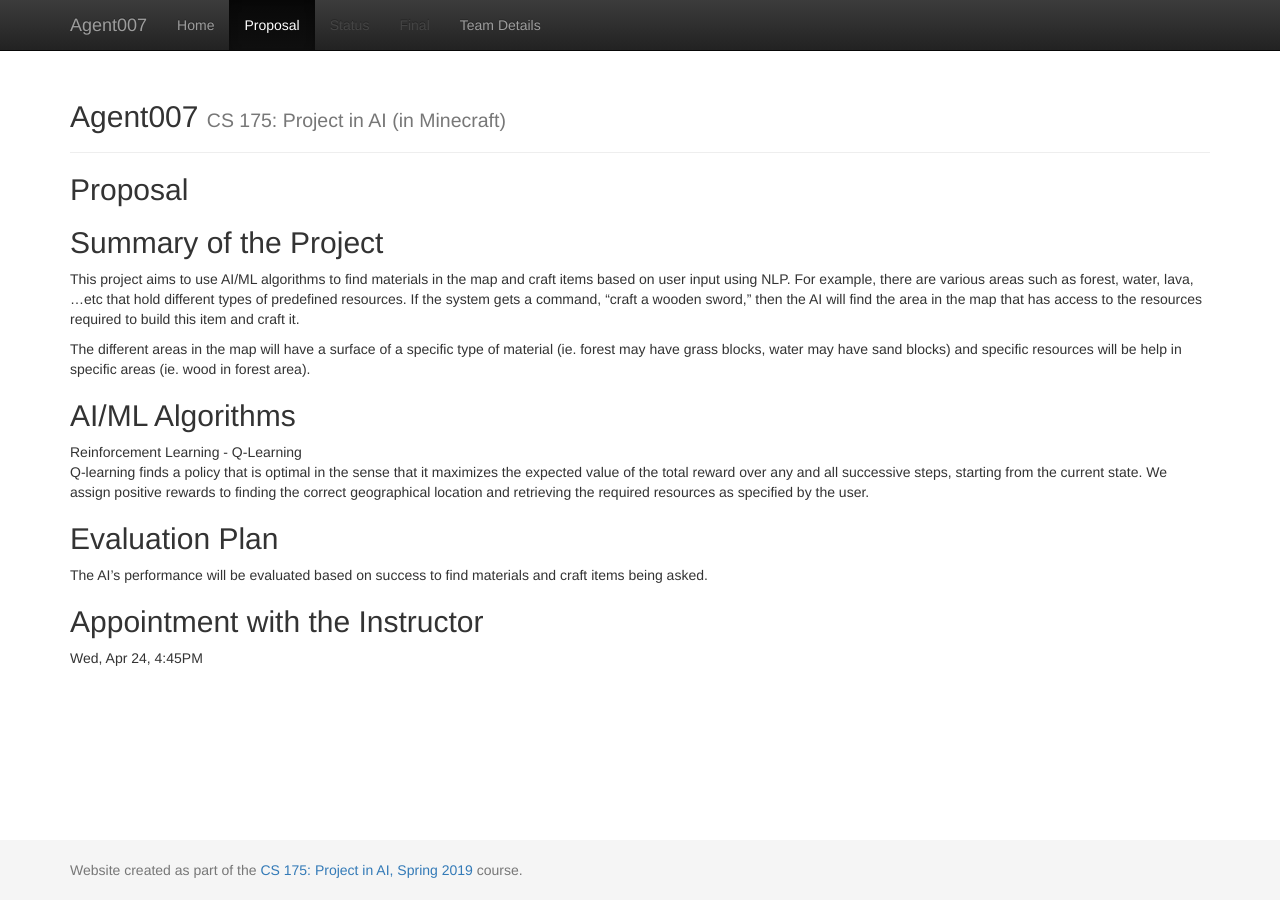
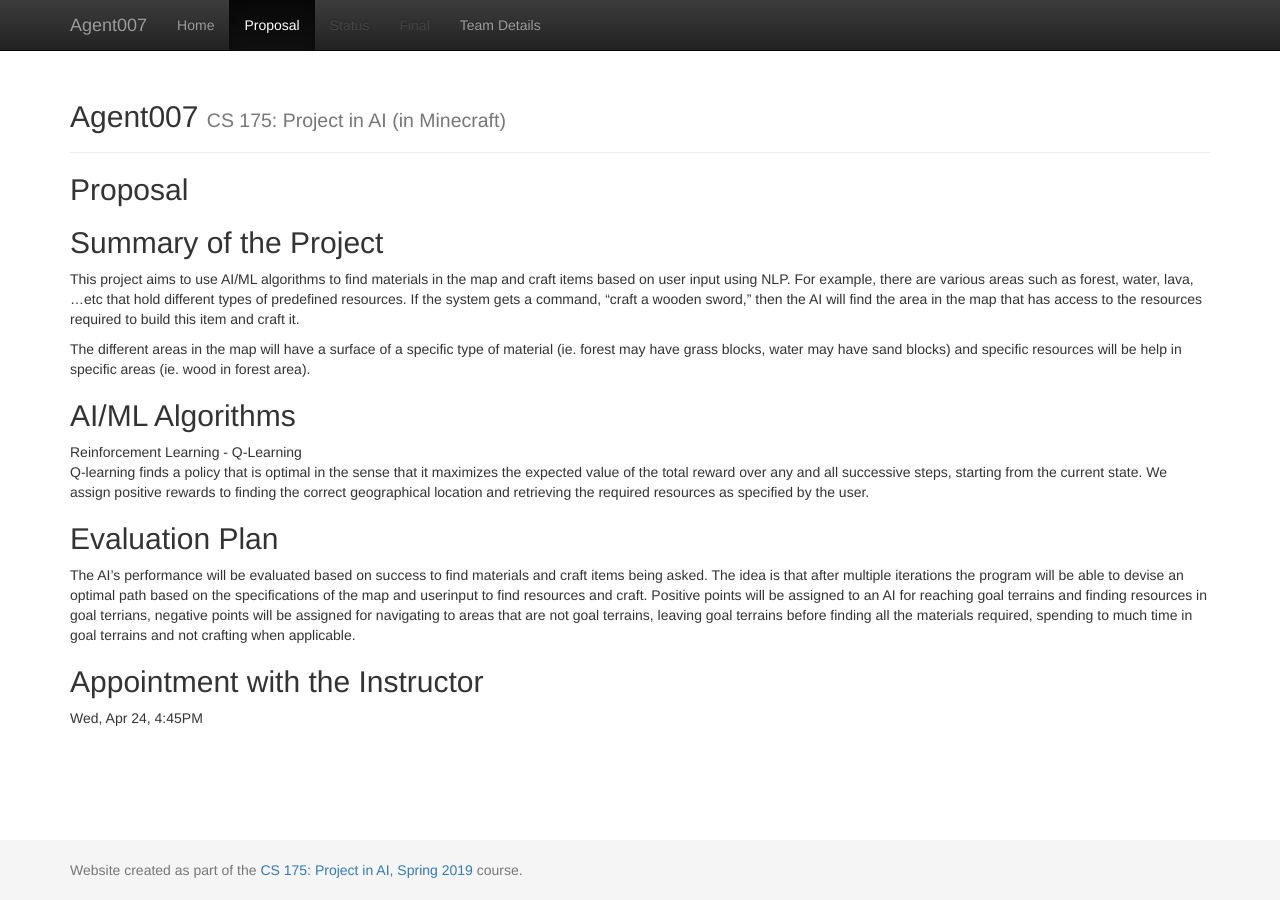
Before and after one commit to KumarHX/Agent007, a Jekyll site: the page built from docs/proposal.md, in a window 1280 px wide. Built offline with Jekyll 4.4.1, drawn with Linux system fonts in a browser that asks for light colours.

Commit message:
finished

```diff
--- a/docs/proposal.md
+++ b/docs/proposal.md
@@ -19,7 +19,7 @@ Q-learning finds a policy that is optimal in the sense that it maximizes the exp
 We assign positive rewards to finding the correct geographical location and retrieving the required resources as specified by the user.
 
 ## Evaluation Plan
-The AI’s performance will be evaluated based on success to find materials and craft items being asked.
+The AI’s performance will be evaluated based on success to find materials and craft items being asked. The idea is that after multiple iterations the program will be able to devise an optimal path based on the specifications of the map and userinput to find resources and craft. Positive points will be assigned to an AI for reaching goal terrains and finding resources in goal terrians, negative points will be assigned for navigating to areas that are not goal terrains, leaving goal terrains before finding all the materials required, spending to much time in goal terrains and not crafting when applicable.
 
 ## Appointment with the Instructor
 Wed, Apr 24, 4:45PM
```
